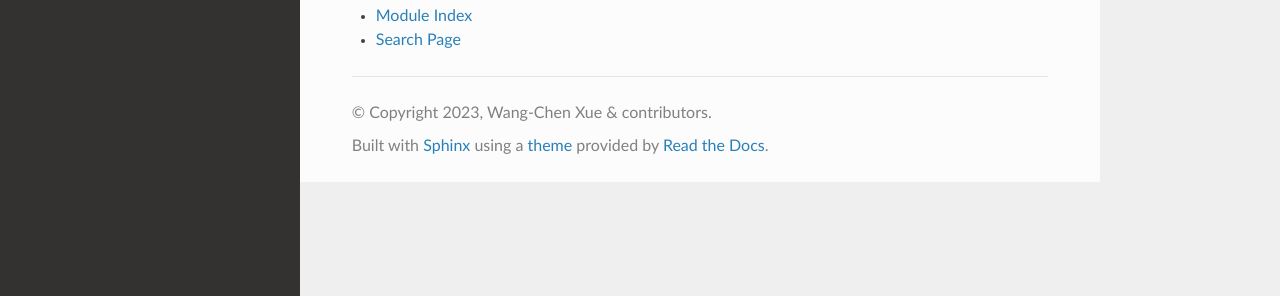
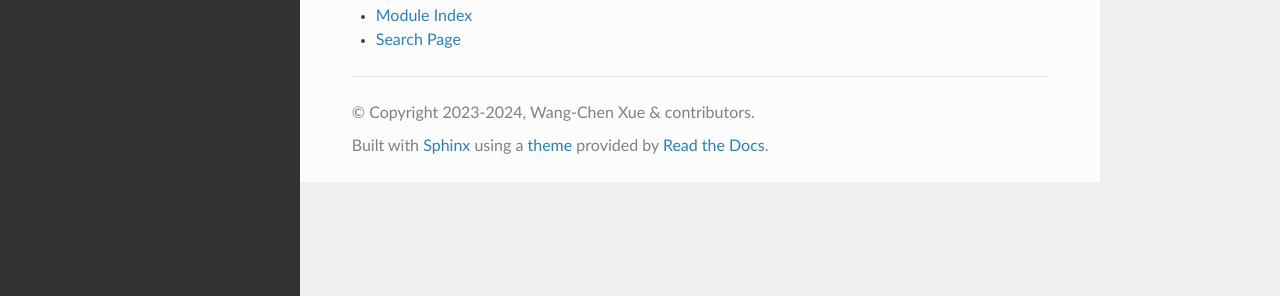
Before and after one commit to wcxve/elisa, a Sphinx documentation site: the page built from docs/index.rst, in a window 1280 px wide. Shown: the part 241-537 px from the top of the page. Built offline with Sphinx 7.4.7 and the Read the Docs theme 2.0.0, drawn with Linux system fonts in a browser that asks for light colours; pages that are not in the unit, such as notebooks, are missing from menus.

Commit message:
docs: minor update

```diff
--- a/docs/conf.py
+++ b/docs/conf.py
@@ -14,7 +14,7 @@ sys.path.append(path.parent.parent.as_posix() + '/src')
 import elisa  # noqa: E402
 
 project = 'elisa'
-copyright = '2023, Wang-Chen Xue & contributors'
+copyright = '2023-2024, Wang-Chen Xue & contributors'
 author = 'Wang-Chen Xue'
 release = elisa.__version__
 
```
